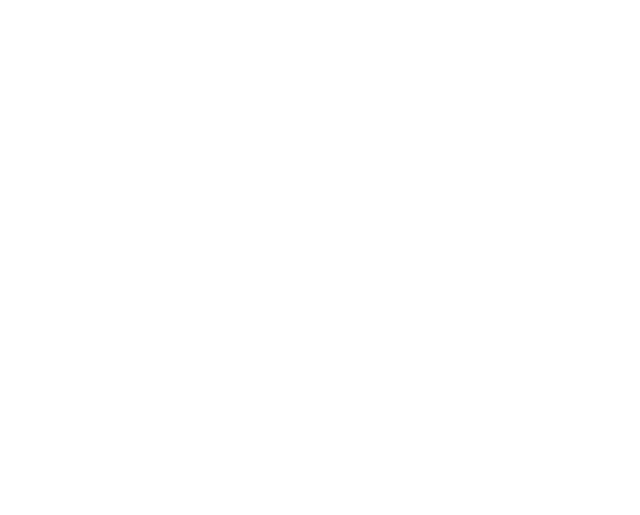
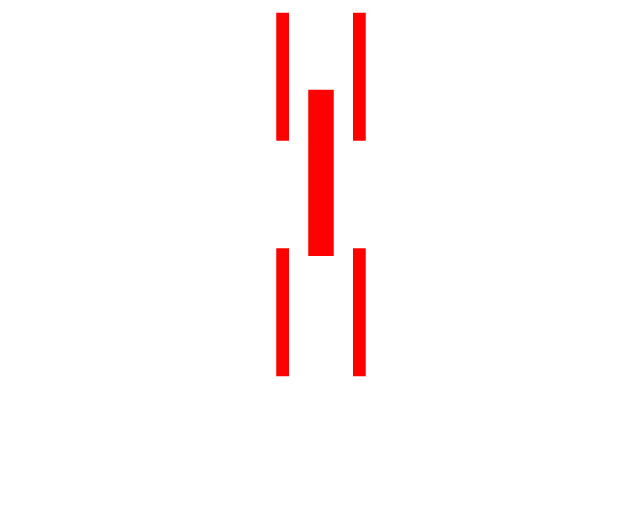
Before and after one commit to nijatmursali/robot-project, a website: page index.html in a window 1280 px wide. Shown: the whole page, without its empty margins (319-959 px from the left). Drawn offline with nearby package versions, Linux system fonts and the light colour scheme.

Commit message:
startings

```diff
--- a/index.html
+++ b/index.html
@@ -9,9 +9,35 @@
         integrity="sha384-ggOyR0iXCbMQv3Xipma34MD+dH/1fQ784/j6cY/iJTQUOhcWr7x9JvoRxT2MZw1T" crossorigin="anonymous">
     <link rel="stylesheet" href="css/style.css">
 </head>
+<script id="vertex-shader" type="x-shader/x-vertex">
+    #version 300 es
+
+    in vec4 aPosition;
+
+    uniform mat4 modelViewMatrix;
+    uniform mat4 projectionMatrix;
+
+    void main()
+    {
+        gl_Position = projectionMatrix * modelViewMatrix * aPosition;
+    }
+    </script>
+
+<script id="fragment-shader" type="x-shader/x-fragment">
+    #version 300 es
+
+    precision mediump float;
+
+    out vec4 fColor;
+
+    void main()
+    {
+        fColor = vec4(1.0, 0.0, 0.0, 1.0);
+
+    }
+</script>
 
 <body>
-    <!-- MAIN FOR SHADERS -->
     <script type="text/javascript" src="js/Common/InitShaders.js"></script>
     <script type="text/javascript" src="js/Common/MVnew.js"></script>
     <script type="text/javascript" src="js/main.js"></script>
--- a/js/main.js
+++ b/js/main.js
@@ -0,0 +1,391 @@
+"use strict";
+
+var canvas;
+var gl;
+var program;
+
+var projectionMatrix;
+var modelViewMatrix;
+
+var instanceMatrix;
+
+var modelViewMatrixLoc;
+
+var vertices = [
+  vec4(-0.5, -0.5, 0.5, 1.0),
+  vec4(-0.5, 0.5, 0.5, 1.0),
+  vec4(0.5, 0.5, 0.5, 1.0),
+  vec4(0.5, -0.5, 0.5, 1.0),
+  vec4(-0.5, -0.5, -0.5, 1.0),
+  vec4(-0.5, 0.5, -0.5, 1.0),
+  vec4(0.5, 0.5, -0.5, 1.0),
+  vec4(0.5, -0.5, -0.5, 1.0),
+];
+
+var torsoId = 0;
+var headId = 1;
+var head1Id = 1;
+var head2Id = 10;
+var leftUpperArmId = 2;
+var leftLowerArmId = 3;
+var rightUpperArmId = 4;
+var rightLowerArmId = 5;
+var leftUpperLegId = 6;
+var leftLowerLegId = 7;
+var rightUpperLegId = 8;
+var rightLowerLegId = 9;
+
+var torsoHeight = 5.0;
+var torsoWidth = 1.0;
+var upperArmHeight = 3.0;
+var lowerArmHeight = 2.0;
+var upperArmWidth = 0.5;
+var lowerArmWidth = 0.5;
+var upperLegWidth = 0.5;
+var lowerLegWidth = 0.5;
+var lowerLegHeight = 2.0;
+var upperLegHeight = 3.0;
+var headHeight = 1.5;
+var headWidth = 1.0;
+
+var numNodes = 10;
+var numAngles = 11;
+var angle = 0;
+
+var theta = [0, 0, 0, 0, 0, 0, 180, 0, 180, 0, 0];
+
+var numVertices = 24;
+
+var stack = [];
+
+var figure = [];
+
+for (var i = 0; i < numNodes; i++)
+  figure[i] = createNode(null, null, null, null);
+
+var vBuffer;
+var modelViewLoc;
+
+var pointsArray = [];
+
+//-------------------------------------------
+
+function scale4(a, b, c) {
+  var result = mat4();
+  result[0] = a;
+  result[5] = b;
+  result[10] = c;
+  return result;
+}
+
+//--------------------------------------------
+
+function createNode(transform, render, sibling, child) {
+  var node = {
+    transform: transform,
+    render: render,
+    sibling: sibling,
+    child: child,
+  };
+  return node;
+}
+
+function initNodes(Id) {
+  var m = mat4();
+
+  switch (Id) {
+    case torsoId:
+      m = rotate(theta[torsoId], vec3(0, 1, 0));
+      figure[torsoId] = createNode(m, torso, null, headId);
+      break;
+
+    case headId:
+    case head1Id:
+    case head2Id:
+      m = translate(0.0, torsoHeight + 0.5 * headHeight, 0.0);
+      m = mult(m, rotate(theta[head1Id], vec3(1, 0, 0)));
+      m = mult(m, rotate(theta[head2Id], vec3(0, 1, 0)));
+      m = mult(m, translate(0.0, -0.5 * headHeight, 0.0));
+      figure[headId] = createNode(m, head, leftUpperArmId, null);
+      break;
+
+    case leftUpperArmId:
+      m = translate(-(torsoWidth + upperArmWidth), 0.9 * torsoHeight, 0.0);
+      m = mult(m, rotate(theta[leftUpperArmId], vec3(1, 0, 0)));
+      figure[leftUpperArmId] = createNode(
+        m,
+        leftUpperArm,
+        rightUpperArmId,
+        leftLowerArmId
+      );
+      break;
+
+    case rightUpperArmId:
+      m = translate(torsoWidth + upperArmWidth, 0.9 * torsoHeight, 0.0);
+      m = mult(m, rotate(theta[rightUpperArmId], vec3(1, 0, 0)));
+      figure[rightUpperArmId] = createNode(
+        m,
+        rightUpperArm,
+        leftUpperLegId,
+        rightLowerArmId
+      );
+      break;
+
+    case leftUpperLegId:
+      m = translate(-(torsoWidth + upperLegWidth), 0.1 * upperLegHeight, 0.0);
+      m = mult(m, rotate(theta[leftUpperLegId], vec3(1, 0, 0)));
+      figure[leftUpperLegId] = createNode(
+        m,
+        leftUpperLeg,
+        rightUpperLegId,
+        leftLowerLegId
+      );
+      break;
+
+    case rightUpperLegId:
+      m = translate(torsoWidth + upperLegWidth, 0.1 * upperLegHeight, 0.0);
+      m = mult(m, rotate(theta[rightUpperLegId], vec3(1, 0, 0)));
+      figure[rightUpperLegId] = createNode(
+        m,
+        rightUpperLeg,
+        null,
+        rightLowerLegId
+      );
+      break;
+
+    case leftLowerArmId:
+      m = translate(0.0, upperArmHeight, 0.0);
+      m = mult(m, rotate(theta[leftLowerArmId], vec3(1, 0, 0)));
+      figure[leftLowerArmId] = createNode(m, leftLowerArm, null, null);
+      break;
+
+    case rightLowerArmId:
+      m = translate(0.0, upperArmHeight, 0.0);
+      m = mult(m, rotate(theta[rightLowerArmId], vec3(1, 0, 0)));
+      figure[rightLowerArmId] = createNode(m, rightLowerArm, null, null);
+      break;
+
+    case leftLowerLegId:
+      m = translate(0.0, upperLegHeight, 0.0);
+      m = mult(m, rotate(theta[leftLowerLegId], vec3(1, 0, 0)));
+      figure[leftLowerLegId] = createNode(m, leftLowerLeg, null, null);
+      break;
+
+    case rightLowerLegId:
+      m = translate(0.0, upperLegHeight, 0.0);
+      m = mult(m, rotate(theta[rightLowerLegId], vec3(1, 0, 0)));
+      figure[rightLowerLegId] = createNode(m, rightLowerLeg, null, null);
+      break;
+  }
+}
+
+function traverse(Id) {
+  if (Id == null) return;
+  stack.push(modelViewMatrix);
+  modelViewMatrix = mult(modelViewMatrix, figure[Id].transform);
+  figure[Id].render();
+  if (figure[Id].child != null) traverse(figure[Id].child);
+  modelViewMatrix = stack.pop();
+  if (figure[Id].sibling != null) traverse(figure[Id].sibling);
+}
+
+function torso() {
+  instanceMatrix = mult(
+    modelViewMatrix,
+    translate(0.0, 0.5 * torsoHeight, 0.0)
+  );
+  instanceMatrix = mult(
+    instanceMatrix,
+    scale(torsoWidth, torsoHeight, torsoWidth)
+  );
+  gl.uniformMatrix4fv(modelViewMatrixLoc, false, flatten(instanceMatrix));
+  for (var i = 0; i < 6; i++) gl.drawArrays(gl.TRIANGLE_FAN, 4 * i, 4);
+}
+
+function head() {
+  instanceMatrix = mult(modelViewMatrix, translate(0.0, 0.5 * headHeight, 0.0));
+  instanceMatrix = mult(
+    instanceMatrix,
+    scale(headWidth, headHeight, headWidth)
+  );
+  gl.uniformMatrix4fv(modelViewMatrixLoc, false, flatten(instanceMatrix));
+  for (var i = 0; i < 6; i++) gl.drawArrays(gl.TRIANGLE_FAN, 4 * i, 4);
+}
+
+function leftUpperArm() {
+  instanceMatrix = mult(
+    modelViewMatrix,
+    translate(0.0, 0.5 * upperArmHeight, 0.0)
+  );
+  instanceMatrix = mult(
+    instanceMatrix,
+    scale(upperArmWidth, upperArmHeight, upperArmWidth)
+  );
+  gl.uniformMatrix4fv(modelViewMatrixLoc, false, flatten(instanceMatrix));
+  for (var i = 0; i < 6; i++) gl.drawArrays(gl.TRIANGLE_FAN, 4 * i, 4);
+}
+
+function leftLowerArm() {
+  instanceMatrix = mult(
+    modelViewMatrix,
+    translate(0.0, 0.5 * lowerArmHeight, 0.0)
+  );
+  instanceMatrix = mult(
+    instanceMatrix,
+    scale(lowerArmWidth, lowerArmHeight, lowerArmWidth)
+  );
+  gl.uniformMatrix4fv(modelViewMatrixLoc, false, flatten(instanceMatrix));
+  for (var i = 0; i < 6; i++) gl.drawArrays(gl.TRIANGLE_FAN, 4 * i, 4);
+}
+
+function rightUpperArm() {
+  instanceMatrix = mult(
+    modelViewMatrix,
+    translate(0.0, 0.5 * upperArmHeight, 0.0)
+  );
+  instanceMatrix = mult(
+    instanceMatrix,
+    scale(upperArmWidth, upperArmHeight, upperArmWidth)
+  );
+  gl.uniformMatrix4fv(modelViewMatrixLoc, false, flatten(instanceMatrix));
+  for (var i = 0; i < 6; i++) gl.drawArrays(gl.TRIANGLE_FAN, 4 * i, 4);
+}
+
+function rightLowerArm() {
+  instanceMatrix = mult(
+    modelViewMatrix,
+    translate(0.0, 0.5 * lowerArmHeight, 0.0)
+  );
+  instanceMatrix = mult(
+    instanceMatrix,
+    scale(lowerArmWidth, lowerArmHeight, lowerArmWidth)
+  );
+  gl.uniformMatrix4fv(modelViewMatrixLoc, false, flatten(instanceMatrix));
+  for (var i = 0; i < 6; i++) gl.drawArrays(gl.TRIANGLE_FAN, 4 * i, 4);
+}
+
+function leftUpperLeg() {
+  instanceMatrix = mult(
+    modelViewMatrix,
+    translate(0.0, 0.5 * upperLegHeight, 0.0)
+  );
+  instanceMatrix = mult(
+    instanceMatrix,
+    scale(upperLegWidth, upperLegHeight, upperLegWidth)
+  );
+  gl.uniformMatrix4fv(modelViewMatrixLoc, false, flatten(instanceMatrix));
+  for (var i = 0; i < 6; i++) gl.drawArrays(gl.TRIANGLE_FAN, 4 * i, 4);
+}
+
+function leftLowerLeg() {
+  instanceMatrix = mult(
+    modelViewMatrix,
+    translate(0.0, 0.5 * lowerLegHeight, 0.0)
+  );
+  instanceMatrix = mult(
+    instanceMatrix,
+    scale(lowerLegWidth, lowerLegHeight, lowerLegWidth)
+  );
+  gl.uniformMatrix4fv(modelViewMatrixLoc, false, flatten(instanceMatrix));
+  for (var i = 0; i < 6; i++) gl.drawArrays(gl.TRIANGLE_FAN, 4 * i, 4);
+}
+
+function rightUpperLeg() {
+  instanceMatrix = mult(
+    modelViewMatrix,
+    translate(0.0, 0.5 * upperLegHeight, 0.0)
+  );
+  instanceMatrix = mult(
+    instanceMatrix,
+    scale(upperLegWidth, upperLegHeight, upperLegWidth)
+  );
+  gl.uniformMatrix4fv(modelViewMatrixLoc, false, flatten(instanceMatrix));
+  for (var i = 0; i < 6; i++) gl.drawArrays(gl.TRIANGLE_FAN, 4 * i, 4);
+}
+
+function rightLowerLeg() {
+  instanceMatrix = mult(
+    modelViewMatrix,
+    translate(0.0, 0.5 * lowerLegHeight, 0.0)
+  );
+  instanceMatrix = mult(
+    instanceMatrix,
+    scale(lowerLegWidth, lowerLegHeight, lowerLegWidth)
+  );
+  gl.uniformMatrix4fv(modelViewMatrixLoc, false, flatten(instanceMatrix));
+  for (var i = 0; i < 6; i++) gl.drawArrays(gl.TRIANGLE_FAN, 4 * i, 4);
+}
+
+function quad(a, b, c, d) {
+  pointsArray.push(vertices[a]);
+  pointsArray.push(vertices[b]);
+  pointsArray.push(vertices[c]);
+  pointsArray.push(vertices[d]);
+}
+
+function cube() {
+  quad(1, 0, 3, 2);
+  quad(2, 3, 7, 6);
+  quad(3, 0, 4, 7);
+  quad(6, 5, 1, 2);
+  quad(4, 5, 6, 7);
+  quad(5, 4, 0, 1);
+}
+
+window.onload = function init() {
+  canvas = document.getElementById("gl-canvas");
+
+  gl = canvas.getContext("webgl2");
+  if (!gl) {
+    alert("WebGL 2.0 isn't available");
+  }
+
+  gl.viewport(0, 0, canvas.width, canvas.height);
+  gl.clearColor(1.0, 1.0, 1.0, 1.0);
+
+  //
+  //  Load shaders and initialize attribute buffers
+  //
+  program = initShaders(gl, "vertex-shader", "fragment-shader");
+
+  gl.useProgram(program);
+
+  instanceMatrix = mat4();
+
+  projectionMatrix = ortho(-10.0, 10.0, -10.0, 10.0, -10.0, 10.0);
+  modelViewMatrix = mat4();
+
+  gl.uniformMatrix4fv(
+    gl.getUniformLocation(program, "modelViewMatrix"),
+    false,
+    flatten(modelViewMatrix)
+  );
+  gl.uniformMatrix4fv(
+    gl.getUniformLocation(program, "projectionMatrix"),
+    false,
+    flatten(projectionMatrix)
+  );
+
+  modelViewMatrixLoc = gl.getUniformLocation(program, "modelViewMatrix");
+
+  cube();
+
+  vBuffer = gl.createBuffer();
+
+  gl.bindBuffer(gl.ARRAY_BUFFER, vBuffer);
+  gl.bufferData(gl.ARRAY_BUFFER, flatten(pointsArray), gl.STATIC_DRAW);
+
+  var positionLoc = gl.getAttribLocation(program, "aPosition");
+  gl.vertexAttribPointer(positionLoc, 4, gl.FLOAT, false, 0, 0);
+  gl.enableVertexAttribArray(positionLoc);
+
+  for (i = 0; i < numNodes; i++) initNodes(i);
+
+  render();
+};
+
+var render = function () {
+  gl.clear(gl.COLOR_BUFFER_BIT);
+  traverse(torsoId);
+  requestAnimationFrame(render);
+};
```
